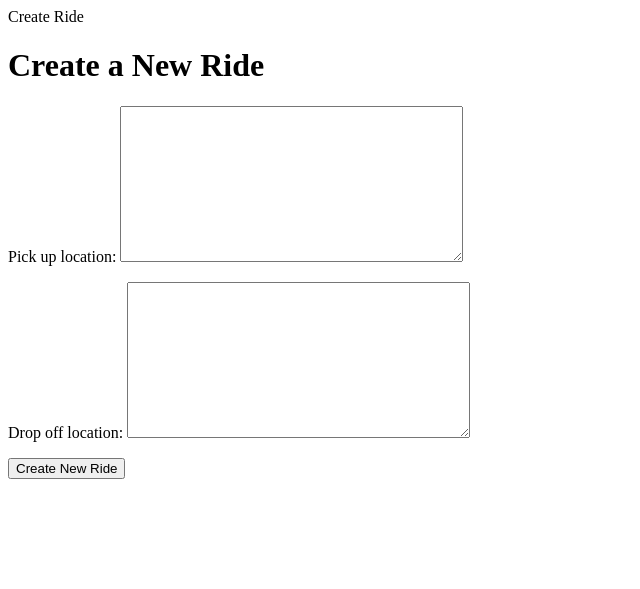
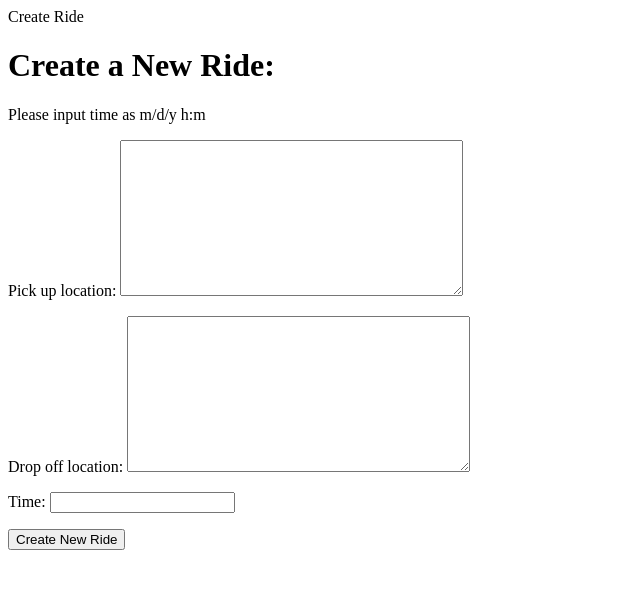
Before and after one commit to audsgegelods/BluePool, a Django app: page /rideposting/ride/add in a window 1280 px wide. Shown: the top 589 px of the page, without its empty margins (0-640 px from the left). Run offline with Django 5.2, Linux system fonts and the light colour scheme.

Commit message:
Change time so that it is user input based

```diff
--- a/bluepool/rideposting/forms.py
+++ b/bluepool/rideposting/forms.py
@@ -4,7 +4,7 @@ from .models import Ride
 class RideCreateForm(forms.ModelForm):
     class Meta:
         model = Ride
-        fields = ['pick_up_location', 'drop_off_location']
+        fields = ['pick_up_location', 'drop_off_location', 'time']
         widgets = {
-            'time': forms.TextInput(attrs={'type': 'datetime-local'}),
+            #'time': forms.TextInput(attrs={'type': 'datetime-local'}),
         }
--- a/bluepool/rideposting/models.py
+++ b/bluepool/rideposting/models.py
@@ -6,7 +6,7 @@ class Ride(models.Model):
     """
         This creates a Ride model
     """
-    time = models.DateTimeField(auto_now_add=True) #currently just setting the pickup time automatically to the current time gahaha
+    time = models.DateTimeField() #currently just setting the pickup time automatically to the current time gahaha
     pick_up_location = models.TextField() #todo: once map integration is implemented, change this to location based
     drop_off_location = models.TextField()
 
--- a/bluepool/templates/ride_create.html
+++ b/bluepool/templates/ride_create.html
@@ -2,7 +2,8 @@
 
 {% block title %}Create Ride{% endblock %}
 {% block content %}
-        <h1>Create a New Ride</h1>
+        <h1>Create a New Ride:</h1>
+        <p>Please input time as m/d/y h:m</p>
         <form method="post">
             {% csrf_token %}
             {{ form.as_p }}
```
Also changed, not shown: bluepool/rideposting/migrations/0002_alter_ride_time.py (added).
